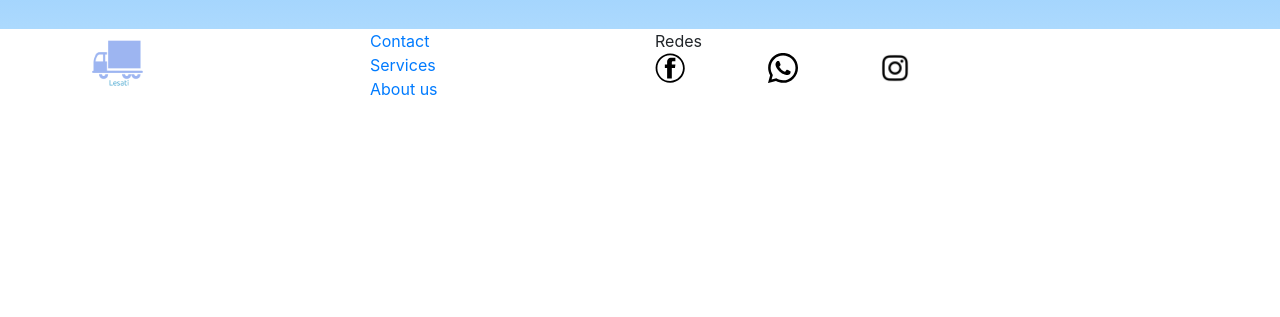
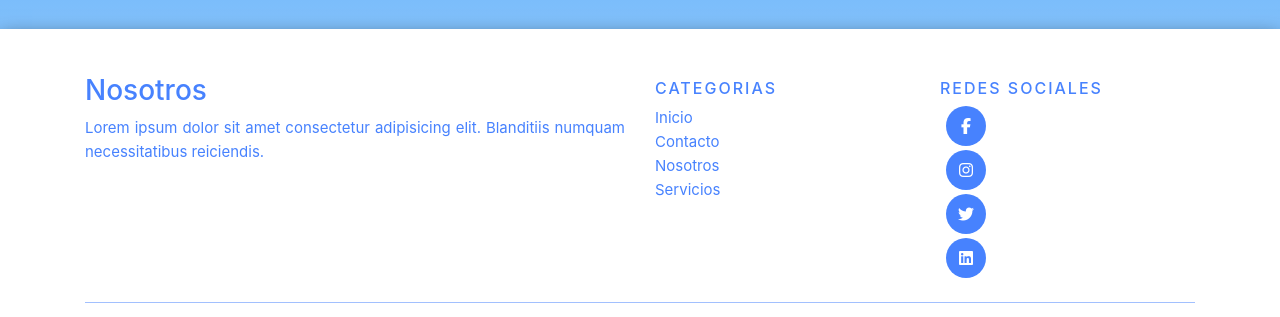
Before and after one commit to hugolesati97/primeraweb, a website: page index.html in a window 1280 px wide. Shown: the part 1555-1872 px from the top of the page. Before the commit the page ends 1672 px from the top, so only its background shows below. Drawn offline with nearby package versions, Linux system fonts and the light colour scheme.

Commit message:
Nuevo footer

```diff
--- a/index.html
+++ b/index.html
@@ -11,6 +11,7 @@
     <link href="https://fonts.googleapis.com/css2?family=Ubuntu&display=swap" rel="stylesheet">
     <link href="https://unpkg.com/aos@2.3.1/dist/aos.css" rel="stylesheet">
     <link rel="stylesheet" href="https://cdn.jsdelivr.net/npm/bootstrap@4.6.0/dist/css/bootstrap.min.css" integrity="sha384-B0vP5xmATw1+K9KRQjQERJvTumQW0nPEzvF6L/Z6nronJ3oUOFUFpCjEUQouq2+l" crossorigin="anonymous">
+    <script src="https://kit.fontawesome.com/142454b4af.js" crossorigin="anonymous"></script>
     <link rel="stylesheet" href="css/style.css">
 </head>
 <body class="cuerpo">
@@ -124,32 +125,33 @@
             </div>
         </article>
     </section>
-    <footer class="bg-white">
+    <footer class="site-footer">
         <div class="container">
             <div class="row">
-                <div class="col-3">
-                <a href="">
-                    <img src="assets/Logo.png" alt="logo" width="70px">
-                </a>
+                <div class="col-md-6 col-sm-12">
+                    <h3>Nosotros</h3>
+                    <p class="text-justify">Lorem ipsum dolor sit amet consectetur adipisicing elit. Blanditiis numquam necessitatibus reiciendis.</p>
                 </div>
-                <div class="col-3">
-                    <ul class=" list-unstyled">
-                        <li><a href="pages/contacto.html">Contact</a></li>
-                        <li><a href="pages/servicios.html">Services</a></li>
-                        <li><a href="pages/sobrenosotros.html">About us</a></li>
+                <div class="col-6 col-md-3">
+                    <h6>Categorias</h6>
+                    <ul class="footer-links">
+                        <li><a href="#">Inicio</a></li>
+                        <li><a href="#">Contacto</a></li>
+                        <li><a href="#">Nosotros</a></li>
+                        <li><a href="#">Servicios</a></li>
                     </ul>
                 </div>
-                <div class="col-3">
-                    <ul class="list-unstyled">
-                        <li>Redes</li>
-                        <li class="d-flex justify-content-lg-between">
-                            <a href="#"><img src="assets/fbIcon.svg" alt="" width="30px"></a>
-                            <a href="#"><img src="assets/whatsappIcon.svg" alt="" width="30px"></a>
-                            <a href="#"><img src="assets/instagramIcon.png" alt="" width="30px"></a>
-                        </li>
+                <div class="col-12 col-md-3 col-sm-6">
+                    <h6>Redes sociales</h6>
+                    <ul class="social-icons">
+                        <li><a class="facebook" href="#"><i class="fab fa-facebook-f"></i></a></li>
+                        <li><a class="instagram" href="#"><i class="fab fa-instagram"></i></a></li>
+                        <li><a class="twitter" href="#"><i class="fab fa-twitter"></i></a></li>
+                        <li><a class="linkedin" href="#"><i class="fab fa-linkedin"></i></a></li>
                     </ul>
                 </div>
             </div>
+            <hr class="small">
         </div>
     </footer>
     <script src="https://code.jquery.com/jquery-3.5.1.slim.min.js" integrity="sha384-DfXdz2htPH0lsSSs5nCTpuj/zy4C+OGpamoFVy38MVBnE+IbbVYUew+OrCXaRkfj" crossorigin="anonymous"></script>
--- a/scss/style.scss
+++ b/scss/style.scss
@@ -92,3 +92,128 @@ body{
     -moz-box-shadow: 7px 12px 17px -9px rgba(0, 0, 0, 0.76);
     box-shadow: 7px 12px 17px -9px rgba(0, 0, 0, 0.76);
 }
+
+.site-footer{
+    background-color: white ;
+    padding: 45px 0 20px;
+    font-size: 15px;
+    line-height: 24px;
+    color: #4782fe;
+    box-shadow: 0 10px 20px rgba(0, 0, 0, 0.76);
+}
+
+.site-footer hr{
+    border-top-color: #4782fe;
+    opacity: 0.5;
+}
+
+.site-footer hr.small {
+    margin: 20px 0;
+}
+
+.site-footer h6 {
+    color: map-get($estilo, color );
+    font-size: 16px;
+    text-transform: uppercase;
+    margin-top: 5px;
+    letter-spacing: 2px;
+}
+
+.site-footer a {
+    color: #4782fe;
+}
+
+.site-footer a:hover{
+    color: #4782fe;
+    text-decoration: none;
+}
+
+.footer-links {
+    padding-left: 0;
+    list-style: none;
+}
+
+.footer-links a {
+    color: #4782fe;
+}
+
+.footer-links li{
+    display: block;
+}
+
+.footer-links a:active,
+.footer-links a:focus,
+.footer-links a:hover{
+    color: rgb(24, 74, 238);
+    text-decoration: none;
+}
+
+.footer-links.inline li{
+    display: inline-block;
+}
+
+.site-footer{
+    .social-icons {
+        text-align: left;
+        a {
+            width: 40px;
+            height: 40px;
+            line-height: 40px;
+            margin-left: 6px;
+            margin-right: 0;
+            border-radius: 100%;
+            background-color: #4782fe;
+        }
+    }
+}
+
+
+.social-icons {
+    padding-left: 0;
+    margin-bottom: 0;
+    list-style: none;
+}
+
+.social-icons li {
+
+    margin-bottom: 4px;
+}
+
+.social-icons a {
+    background-color: #eceeef;
+    color: #ffffff;
+    font-size: 16px;
+    display: inline-block;
+    line-height: 44px;
+    width: 44px;
+    height: 44px;
+    text-align: center;
+    margin-right: 8px;
+    border-radius: 100%;
+    -webkit-transition: all 0.2s linear;
+    -o-transition: all 0.2s linear;
+    transition: all 0.2s linear;
+}
+
+.social-icons a:active,
+.social-icons a:focus,
+.social-icons a:hover {
+    color: #fff;
+    background-color: #29aafe;
+}
+
+.social-icons a.facebook:hover {
+    background-color: #3b5998;
+}
+
+.social-icons a.twitter:hover {
+    background-color: #00aced;
+}
+
+.social-icons a.linkedin:hover {
+    background-color: #007bb6;
+}
+
+.social-icons a.instagram:hover {
+    background-color: #ea4c89;
+}
```
Also changed, not shown: css/style.css.
